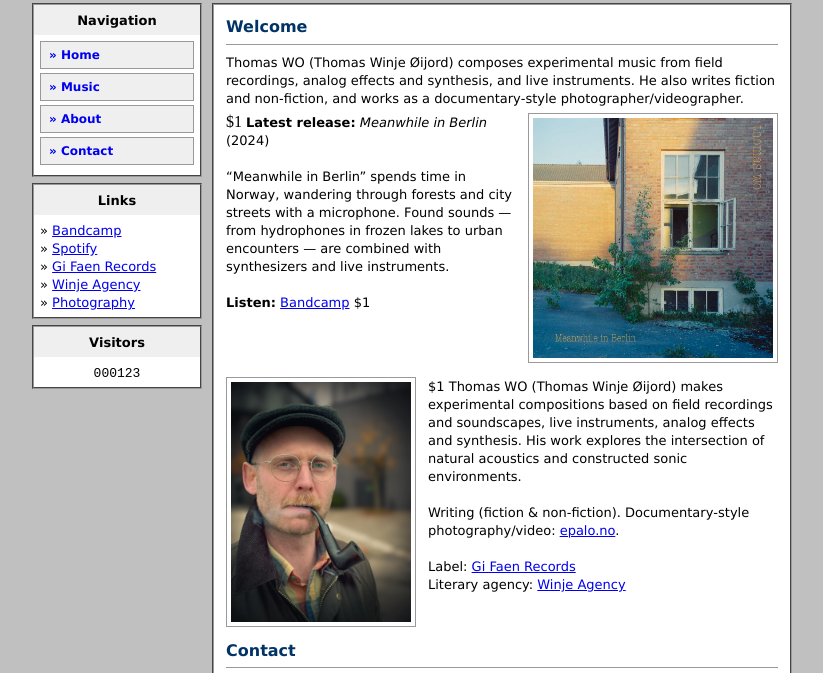
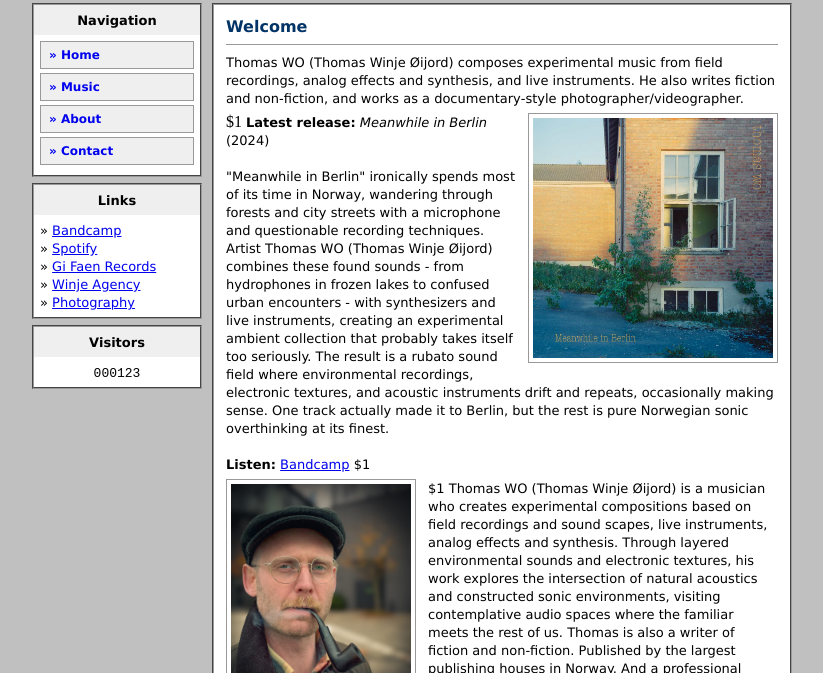
Before and after one commit to Thompalo/thomaswo, a plain HTML site: page index.html in a window 1280 px wide. Shown: the part 107-780 px from the top of the page, without its empty margins (228-1051 px from the left). Drawn offline with Linux system fonts and the light colour scheme.

Commit message:
Adding text

```diff
--- a/index.html
+++ b/index.html
@@ -122,7 +122,7 @@
                     <font face="Verdana, Arial, Helvetica, sans-serif" size="2">
                       <b>Latest release:</b> <i>Meanwhile in Berlin</i> (2024)
                       <br><br>
-                      “Meanwhile in Berlin” spends time in Norway, wandering through forests and city streets with a microphone. Found sounds — from hydrophones in frozen lakes to urban encounters — are combined with synthesizers and live instruments.
+                      "Meanwhile in Berlin" ironically spends most of its time in Norway, wandering through forests and city streets with a microphone and questionable recording techniques. Artist Thomas WO (Thomas Winje Øijord) combines these found sounds - from hydrophones in frozen lakes to confused urban encounters - with synthesizers and live instruments, creating an experimental ambient collection that probably takes itself too seriously. The result is a rubato sound field where environmental recordings, electronic textures, and acoustic instruments drift and repeats, occasionally making sense. One track actually made it to Berlin, but the rest is pure Norwegian sonic overthinking at its finest.
                       <br><br>
                       <b>Listen:</b> <a href="https://thomaswo.bandcamp.com" target="_blank">Bandcamp</a>
                       $1
@@ -133,7 +133,11 @@
 
                     $1<img src="img/portrait.jpg" alt="Portrait of Thomas WO" width="180" class="imgframe float-left">
                     <font face="Verdana, Arial, Helvetica, sans-serif" size="2">
-                      Thomas WO (Thomas Winje Øijord) makes experimental compositions based on field recordings and soundscapes, live instruments, analog effects and synthesis. His work explores the intersection of natural acoustics and constructed sonic environments.
+                      Thomas WO (Thomas Winje Øijord) is a musician who creates experimental compositions based on field recordings and sound scapes, live instruments, analog effects and synthesis. Through layered environmental sounds and electronic textures, his work explores the intersection of natural acoustics and constructed sonic environments, visiting contemplative audio spaces where the familiar meets the rest of us.
+
+Thomas is also a writer of fiction and non-fiction. Published by the largest publishing houses in Norway.
+
+And a professional documentary style photographer/videographer.
                       <br><br>
                       Writing (fiction & non‑fiction). Documentary‑style photography/video: <a href="https://www.epalo.no" target="_blank">epalo.no</a>.
                       <br><br>
```
